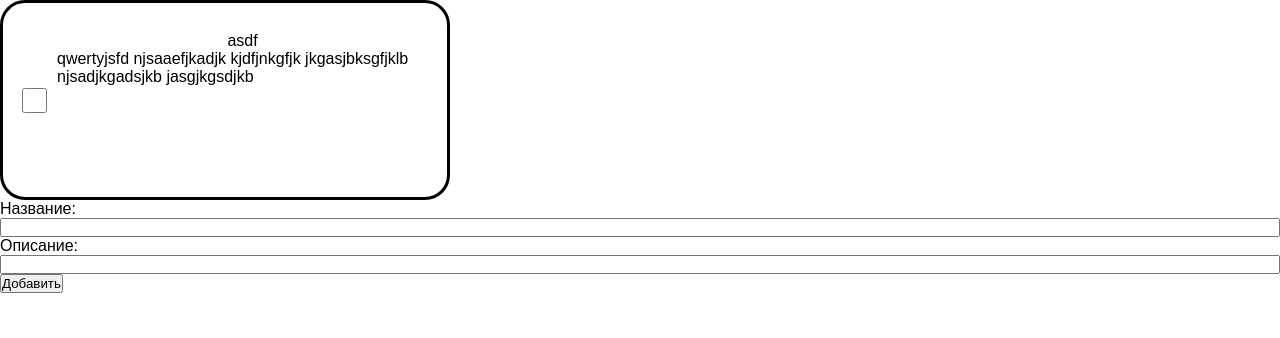
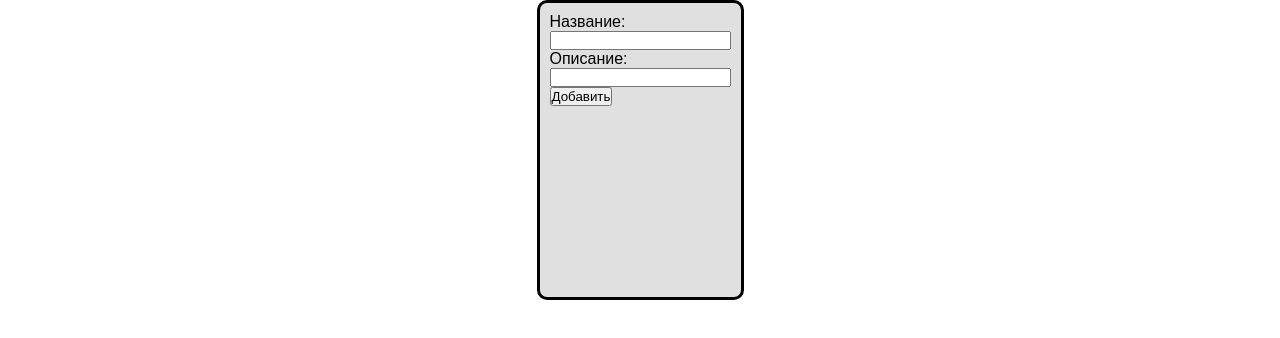
Before and after one commit to AinLume/task_manager, a React (Create React App) app: page / in a window 1280 px wide. Shown: the top 338 px of the page. Built offline with nearby package versions, Linux system fonts and the light colour scheme.

Commit message:
Task manager css

```diff
--- a/src/App.css
+++ b/src/App.css
@@ -4,3 +4,10 @@
     padding: 0;
     font-family: sans-serif;
 }
+
+.App {
+    display: flex;
+    align-items: center;
+    justify-content: center;
+    position: relative;
+}
--- a/src/App.js
+++ b/src/App.js
@@ -1,10 +1,9 @@
 import './App.css';
-import Task from './components/Task.js'
+// import Task from './components/Task.js'
 import TaskManager from './components/TaskManager.js'
 
 const App = () => (
     <div className="App">
-		<Task name='asdf' description='qwertyjsfd njsaaefjkadjk kjdfjnkgfjk jkgasjbksgfjklb njsadjkgadsjkb jasgjkgsdjkb'/>
 		<TaskManager />
     </div>
 );
--- a/src/components/TaskManager.js
+++ b/src/components/TaskManager.js
@@ -1,5 +1,6 @@
 import React, {useState} from 'react';
-import Task from './Task.js'
+import Task from './Task.js';
+import './taskmanager.css';
 
 function TaskManager () {
     const [name, setName] = useState('');
--- a/src/components/task.css
+++ b/src/components/task.css
@@ -2,7 +2,7 @@
     width: 450px;
     height: 200px;
     border: 3px solid rgb(0, 0, 0);
-    border-radius: 25px;
+    border-radius: 10px;
     padding: 10px;
     display: flex;
     align-items: center;
--- a/src/components/taskmanager.css
+++ b/src/components/taskmanager.css
@@ -0,0 +1,16 @@
+.container {
+    display: flex;
+    align-items: center;
+    justify-content: center;
+    position: relative;
+}
+
+.task-manage-form {
+    display: inline-block;
+    background-color: rgb(224, 224, 224);
+    max-width: 250px;
+    height: 300px;
+    border: 3px solid rgb(0, 0, 0);
+    border-radius: 10px;
+    padding: 10px;
+}
```
